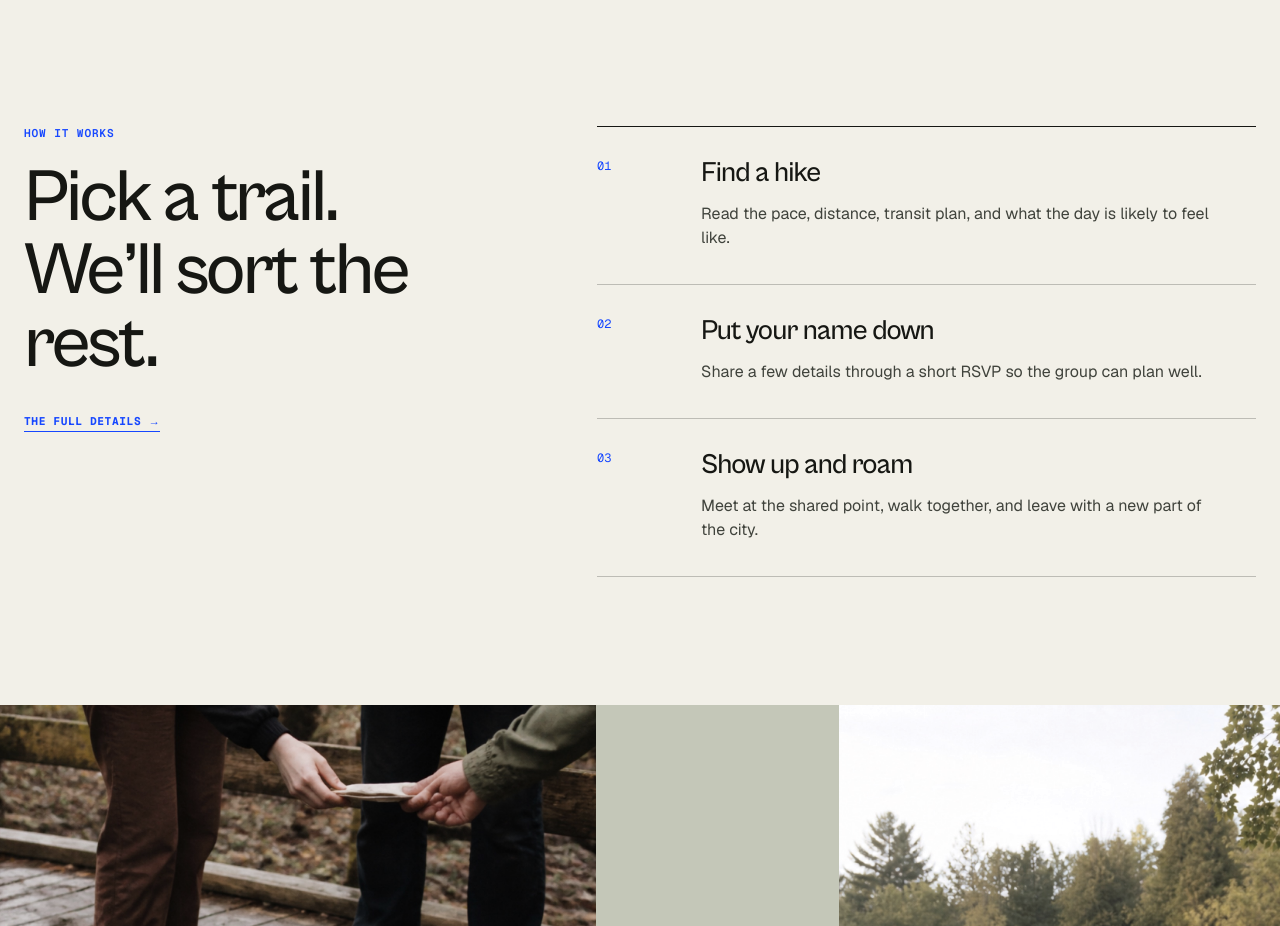
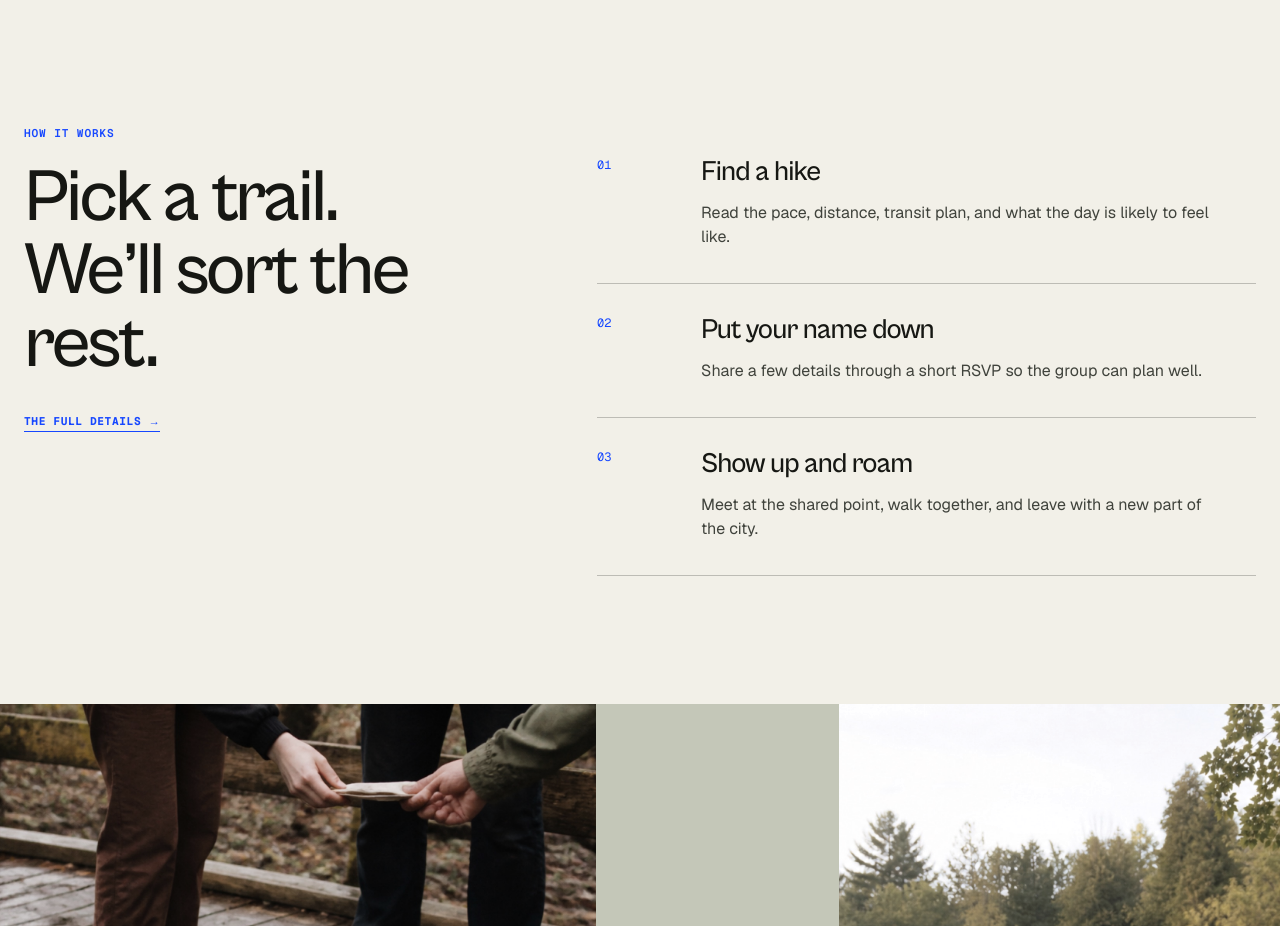
Before and after one commit to richelkim/Roam, a Next.js app: page / in a window 1280 px wide. Shown: the part 2282-3208 px from the top of the page. Built offline with nearby package versions, Linux system fonts and the light colour scheme; no server answers.

Commit message:
style: remove first step divider

```diff
--- a/app/global.css
+++ b/app/global.css
@@ -191,7 +191,7 @@ a:focus-visible, button:focus-visible, input:focus-visible, select:focus-visible
 .how-preview { display: grid; grid-template-columns: 5fr 7fr; gap: clamp(44px, 8vw, 140px); }
 .section-heading > p:first-child { margin: 0 0 22px; }
 .section-heading.horizontal { display: flex; justify-content: space-between; align-items: end; gap: 28px; }
-.steps-list { margin: 0; padding: 0; list-style: none; border-top: 1px solid var(--ink); }
+.steps-list { margin: 0; padding: 0; list-style: none; }
 .steps-list li { display: grid; grid-template-columns: 80px 1fr; gap: 24px; padding: 30px 0 34px; border-bottom: 1px solid var(--rule); }
 .steps-list li > span, .how-big-steps > li > span { color: var(--blue); font-family: var(--font-geist-mono), monospace; font-size: .75rem; }
 .steps-list h3 { margin: -5px 0 8px; font-family: var(--display); font-size: clamp(1.5rem, 2.2vw, 2.2rem); font-weight: 500; letter-spacing: -.03em; }
```
